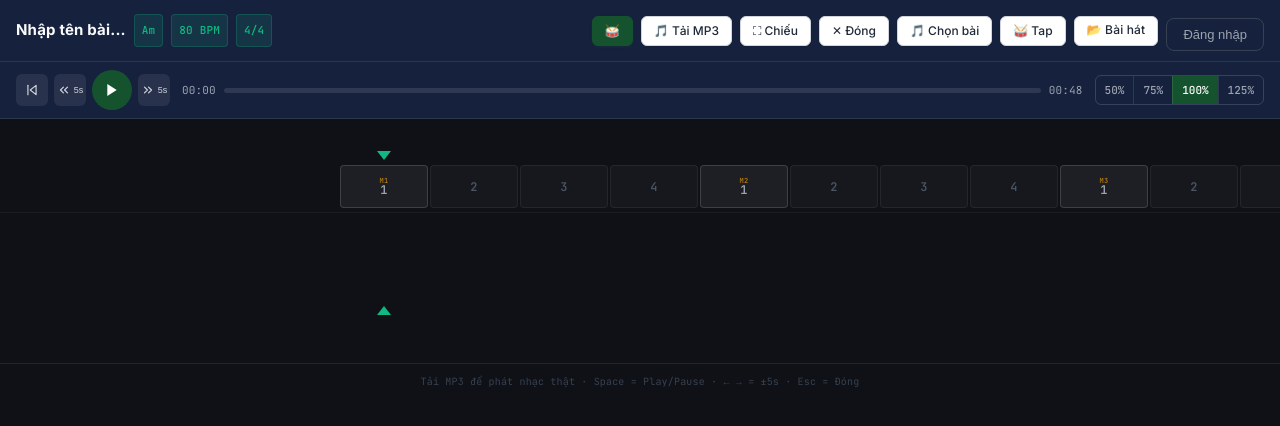
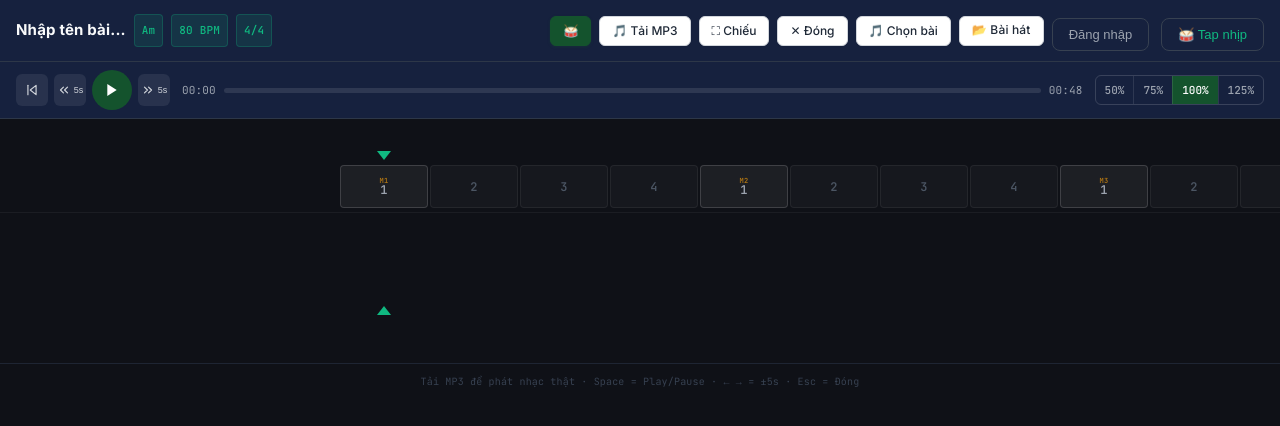
Before and after one commit to vananhaudio/cs-rhythm-editor, a React (Vite) app: page / in a window 1280 px wide. Shown: the top 426 px of the page. Built offline with nearby package versions, Linux system fonts and the light colour scheme.

Commit message:
refactor: tách TapMode thành route /tap độc lập

```diff
--- a/src/AppRouter.tsx
+++ b/src/AppRouter.tsx
@@ -2,6 +2,7 @@ import { useEffect, useState } from 'react'
 import { supabase } from './supabase'
 import type { User } from '@supabase/supabase-js'
 import { PlayerView } from './PlayerView'
+import { TapMode } from './TapMode'
 import App from './App'
 import type { RhythmSong } from './types'
 import { createEmptySong } from './utils'
@@ -19,6 +20,8 @@ export default function AppRouter() {
   const [loading, setLoading] = useState(true)
   const [showEditor, setShowEditor] = useState(false)
   const [playerSong, setPlayerSong] = useState<RhythmSong>(createEmptySong())
+
+  const path = window.location.pathname
 
   useEffect(() => {
     supabase.auth.getSession().then(({ data: { session } }) => {
@@ -48,12 +51,23 @@ export default function AppRouter() {
 
   const isTeacher = appUser?.role === 'teacher' || appUser?.role === 'admin'
 
-  // Teacher bấm vào Editor
-  if (showEditor && isTeacher) {
+  // ── Route /tap — trang độc lập ──
+  if (path === '/tap' || path.startsWith('/tap')) {
+    return (
+      <TapMode
+        song={playerSong}
+        onClose={() => { window.location.href = '/' }}
+        userRole={appUser?.role}
+      />
+    )
+  }
+
+  // ── Route /editor — chỉ teacher ──
+  if ((path === '/editor' || showEditor) && isTeacher) {
     return <App />
   }
 
-  // Actions hiện trong màn hình chờ
+  // ── Route / — Player (trang chủ) ──
   const extraActions = (
     <div style={{ display: 'flex', gap: 12, marginTop: 8, flexWrap: 'wrap', justifyContent: 'center' }}>
       {!loading && !user && (
@@ -76,6 +90,12 @@ export default function AppRouter() {
           ✏️ Editor
         </button>
       )}
+      <button
+        onClick={() => { window.location.href = '/tap' }}
+        style={{ border: '1px solid #374151', borderRadius: 8, color: '#10B981', cursor: 'pointer', padding: '8px 16px', fontSize: 13, background: 'none' }}
+      >
+        🥁 Tap nhịp
+      </button>
       {user && (
         <button
           onClick={() => supabase.auth.signOut()}
@@ -87,7 +107,6 @@ export default function AppRouter() {
     </div>
   )
 
-  // Tất cả đều thấy Player (trang chủ)
   return <PlayerView
     song={playerSong}
     onClose={() => setPlayerSong(createEmptySong())}
--- a/src/PlayerView.tsx
+++ b/src/PlayerView.tsx
@@ -2,7 +2,6 @@ import { useState, useEffect, useRef, useCallback } from 'react';
 import type { RhythmSong } from './types';
 import './PlayerView.css';
 import { SongList } from './SongList';
-import { TapMode } from './TapMode';
 
 // ── Helpers ──
 function fmtTime(t: number) {
@@ -301,7 +300,6 @@ export function PlayerView({ song, onClose, onUpdateTitle, onImportSong, extraAc
   const [muteMetronome, setMuteMetronome] = useState(false);
   const muteMetronomeRef = useRef(false);
   const [showSongList, setShowSongList] = useState(false);
-  const [showTap, setShowTap] = useState(false);
   const calibRef = useRef<Calib | null>(null);
   const [showSync, setShowSync] = useState(false);
   const [fullscreen, setFullscreen] = useState(false);
@@ -638,9 +636,6 @@ function lsLoadSong(): RhythmSong | null {
             <button className="btn" onClick={() => setShowSongList(true)} title="Danh sách bài">
               🎵 Chọn bài
             </button>
-            <button className="btn" onClick={() => setShowTap(true)} title="Tap nhịp">
-              🥁 Tap
-            </button>
             {/* Import bài hát */}
             <label className="btn" style={{ cursor: 'pointer' }} title="Mở file bài hát">
               📂 Bài hát
@@ -845,9 +840,6 @@ function lsLoadSong(): RhythmSong | null {
           onClose={() => setShowSongList(false)}
         />
       )}
-      {showTap && (
-        <TapMode song={song} onClose={() => setShowTap(false)} />
-      )}
       </div>
     </div>
   );
```
Also changed, not shown: 1 other file (tests, documents, lock files or other folders).
